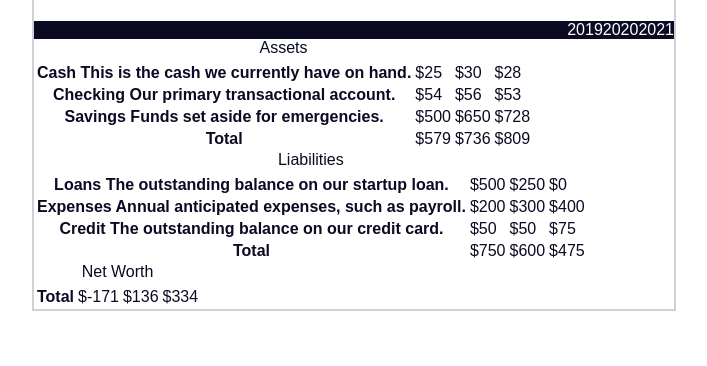
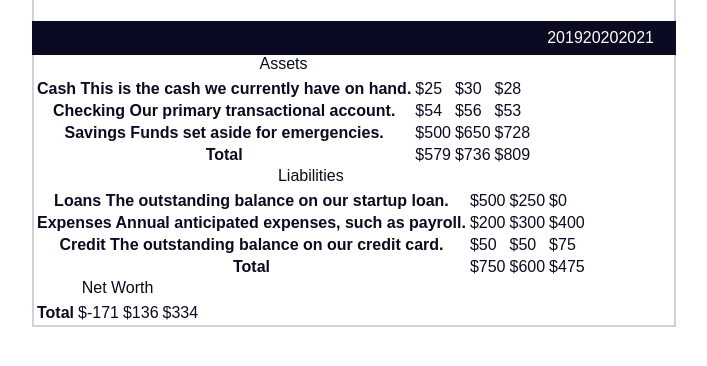
Before and after one commit to jlcarrascof/Balance-Sheet-CSS, a plain HTML site: page index.html in a window 1280 px wide. Shown: the part 106-472 px from the top of the page, without its empty margins (286-993 px from the left). Drawn offline with Linux system fonts and the light colour scheme.

Commit message:
Refactor CSS to update sticky positioning, color, and background of section element

```diff
--- a/styles.css
+++ b/styles.css
@@ -54,4 +54,6 @@ section {
     position: sticky;
     color: #fff;
     background-color: #0a0a23;
+    margin: 0 -2px;
+    padding: 0.5rem calc(1.25rem + 2px) 0.5rem 0;
 }
```
